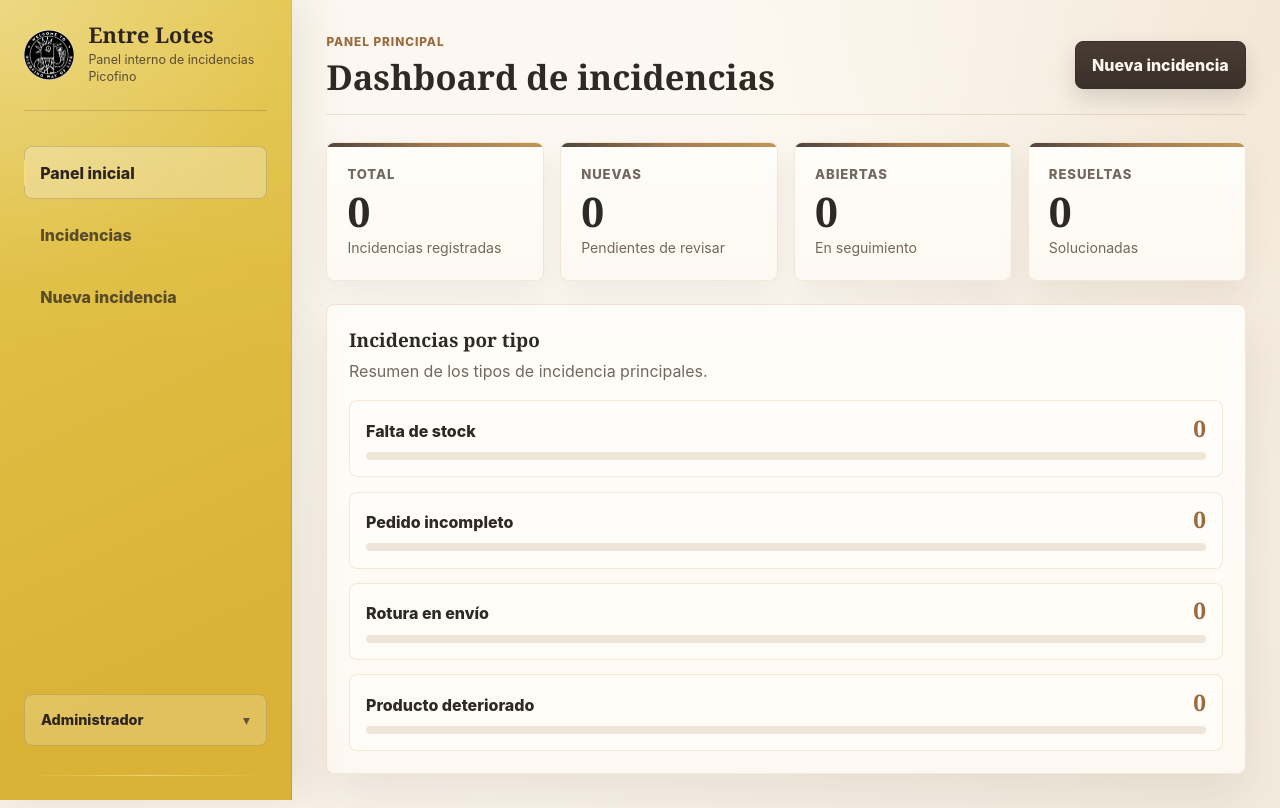
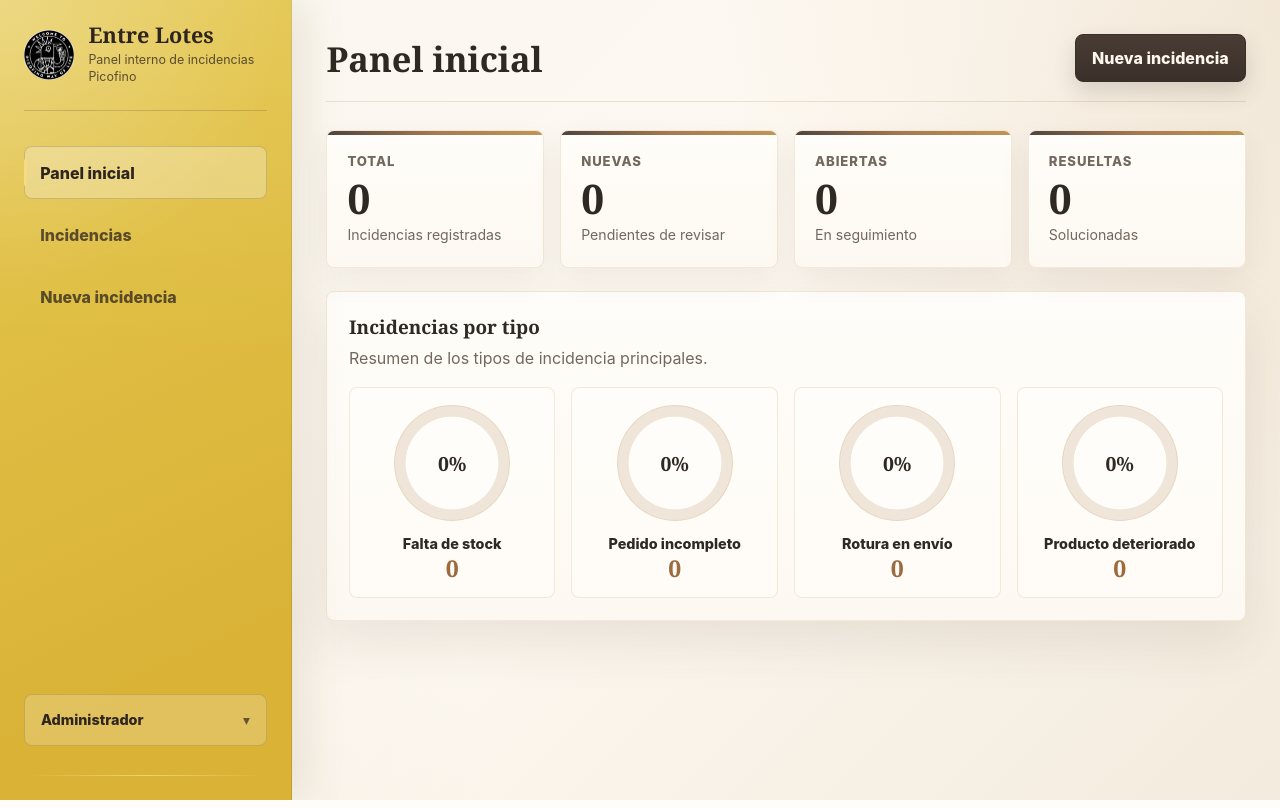
Before and after one commit to celiaefe/el_desaguisado, a Flask app: page /dashboard in a window 1280 px wide. Run offline with Flask 3, Linux system fonts and the light colour scheme; a user stored in the database is signed in; data that the repository does not hold is empty.

Commit message:
Actualizar panel inicial y gráficos circulares del dashboard

```diff
--- a/app.py
+++ b/app.py
@@ -899,7 +899,7 @@ def create_app() -> Flask:
             .group_by(Incidencia.tipo_incidencia)
             .all()
         )
-        max_tipo_count = max(conteos_por_tipo.values(), default=0)
+        total_tipos_dashboard = sum(conteos_por_tipo.values())
         incidencias_por_tipo = []
         for tipo in TIPOS_DASHBOARD:
             count = conteos_por_tipo.get(tipo, 0)
@@ -907,8 +907,8 @@ def create_app() -> Flask:
                 {
                     "nombre": tipo,
                     "total": count,
-                    "porcentaje": round((count / max_tipo_count) * 100)
-                    if max_tipo_count
+                    "porcentaje": round((count / total_tipos_dashboard) * 100)
+                    if total_tipos_dashboard
                     else 0,
                 }
             )
--- a/static/style.css
+++ b/static/style.css
@@ -255,6 +255,10 @@ a {
   font-weight: 850;
   letter-spacing: 0.08em;
   text-transform: uppercase;
+}
+
+.eyebrow:empty {
+  display: none;
 }
 
 .content {
@@ -601,6 +605,79 @@ a {
   height: 100%;
   border-radius: inherit;
   background: linear-gradient(90deg, #9B6B3E, #D2AE74);
+}
+
+.type-chart-grid {
+  display: grid;
+  gap: 1rem;
+  grid-template-columns: repeat(4, minmax(0, 1fr));
+}
+
+.type-chart-card {
+  display: grid;
+  justify-items: center;
+  gap: 0.85rem;
+  min-width: 0;
+  padding: 1.05rem 0.95rem;
+  border: 1px solid rgba(184, 138, 68, 0.18);
+  border-radius: 8px;
+  background: rgba(255, 253, 249, 0.82);
+}
+
+.type-donut {
+  --value: 0;
+  --chart-color: #9B6B3E;
+  display: grid;
+  width: 116px;
+  aspect-ratio: 1;
+  place-items: center;
+  border-radius: 50%;
+  background:
+    radial-gradient(circle, var(--surface) 0 56%, transparent 57%),
+    conic-gradient(var(--chart-color) calc(var(--value) * 1%), #EFE5D8 0);
+  box-shadow: inset 0 0 0 1px rgba(184, 138, 68, 0.16);
+}
+
+.type-donut span {
+  color: var(--text);
+  font-family: Georgia, "Times New Roman", serif;
+  font-size: 1.22rem;
+  font-weight: 700;
+  line-height: 1;
+}
+
+.type-donut-2 {
+  --chart-color: #B88A44;
+}
+
+.type-donut-3 {
+  --chart-color: #6E7D55;
+}
+
+.type-donut-4 {
+  --chart-color: #8A4A3C;
+}
+
+.type-chart-copy {
+  display: grid;
+  justify-items: center;
+  gap: 0.28rem;
+  min-width: 0;
+  text-align: center;
+}
+
+.type-chart-copy span {
+  color: var(--text);
+  font-size: 0.9rem;
+  font-weight: 850;
+  line-height: 1.25;
+}
+
+.type-chart-copy strong {
+  color: #9B6B3E;
+  font-family: Georgia, "Times New Roman", serif;
+  font-size: 1.45rem;
+  line-height: 1;
 }
 
 .table-wrap {
@@ -1038,6 +1115,7 @@ tbody tr:last-child td {
   }
 
   .summary-grid,
+  .type-chart-grid,
   .filters-form,
   .notes-grid {
     grid-template-columns: repeat(2, minmax(0, 1fr));
@@ -1069,6 +1147,7 @@ tbody tr:last-child td {
 
   .sidebar-nav,
   .summary-grid,
+  .type-chart-grid,
   .filters-form,
   .form-grid,
   .detail-list,
--- a/templates/base.html
+++ b/templates/base.html
@@ -5,7 +5,7 @@
     <meta name="viewport" content="width=device-width, initial-scale=1">
     <title>{% block title %}Entre Lotes{% endblock %}</title>
     <link rel="icon" type="image/png" href="{{ url_for('static', filename='brand-mark.png') }}">
-    <link rel="stylesheet" href="{{ url_for('static', filename='style.css', v='20260513d') }}">
+    <link rel="stylesheet" href="{{ url_for('static', filename='style.css', v='20260514a') }}">
   </head>
   <body>
     <div class="app-shell">
--- a/templates/dashboard.html
+++ b/templates/dashboard.html
@@ -1,8 +1,8 @@
 {% extends "base.html" %}
 
-{% block title %}Dashboard | Entre Lotes{% endblock %}
-{% block eyebrow %}Panel principal{% endblock %}
-{% block page_title %}Dashboard de incidencias{% endblock %}
+{% block title %}Panel inicial | Entre Lotes{% endblock %}
+{% block eyebrow %}{% endblock %}
+{% block page_title %}Panel inicial{% endblock %}
 {% block header_actions %}
   <a class="button" href="{{ url_for('incidencia_nueva') }}">Nueva incidencia</a>
 {% endblock %}
@@ -39,15 +39,19 @@
       </div>
     </div>
 
-    <div class="type-breakdown" aria-label="Incidencias por tipo">
+    <div class="type-chart-grid" aria-label="Incidencias por tipo">
       {% for tipo in incidencias_por_tipo %}
-        <article class="type-breakdown-item">
-          <div class="type-breakdown-row">
+        <article class="type-chart-card">
+          <div
+            class="type-donut type-donut-{{ loop.index }}"
+            style="--value: {{ tipo.porcentaje }};"
+            aria-label="{{ tipo.nombre }}: {{ tipo.total }} incidencia{% if tipo.total != 1 %}s{% endif %}, {{ tipo.porcentaje }}%"
+          >
+            <span>{{ tipo.porcentaje }}%</span>
+          </div>
+          <div class="type-chart-copy">
             <span>{{ tipo.nombre }}</span>
             <strong>{{ tipo.total }}</strong>
-          </div>
-          <div class="type-breakdown-track" aria-hidden="true">
-            <span style="width: {{ tipo.porcentaje }}%;"></span>
           </div>
         </article>
       {% endfor %}
```
